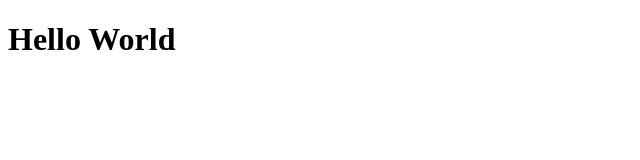
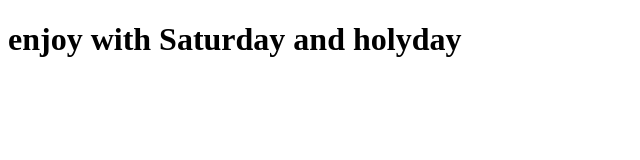
Before and after one commit to jaseel21/Jaseel-Static-Website, a plain HTML site: page Business.html in a window 1280 px wide. Shown: the whole page, without its empty margins (0-640 px from the left). Drawn offline with Linux system fonts and the light colour scheme.

Commit message:
Update Business.html

```diff
--- a/Business.html
+++ b/Business.html
@@ -4,9 +4,9 @@
     <meta charset="UTF-8">
     <meta http-equiv="X-UA-Compatible" content="IE=edge">
     <meta name="viewport" content="width=, initial-scale=1.0">
-    <title>Document</title>
+    <title>jaseel</title>
 </head>
 <body>
-    <h1>Hello World</h1>
+    <h1>enjoy with Saturday and holyday</h1>
 </body>
 </html>
```
